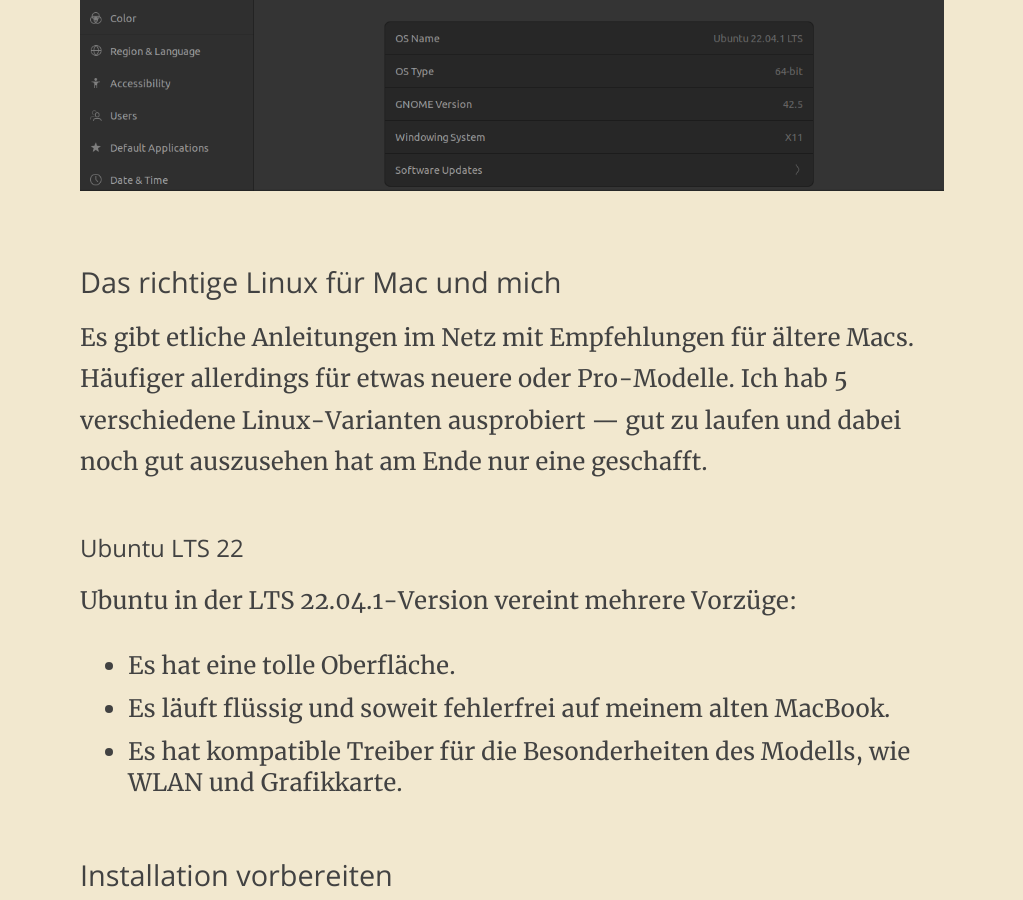
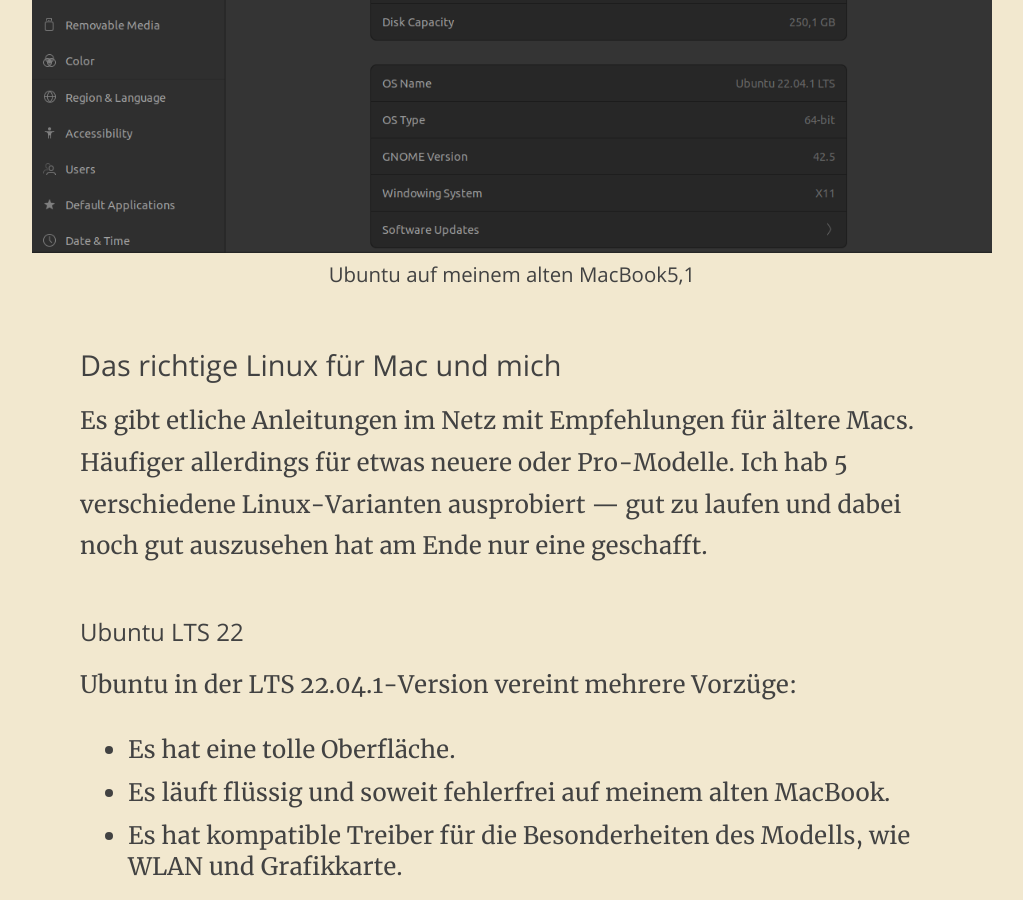
Before and after one commit to marc2o/marc2o.github.io, a Jekyll site: the page built from _posts/2022-12-13-Aus-alt-mach-neu-MacBook-Aluminium-Unibody-2008-Ubuntu.md, in a window 1280 px wide and 900 px high, scrolled down 1623 px. Shown: the whole window, without its empty margins (128-1151 px from the left). Built offline with Jekyll 4.4.1, drawn with Linux system fonts in a browser that asks for light colours.

Commit message:
Update 2022-12-13-Aus-alt-mach-neu-MacBook-Aluminium-Unibody-2008-Ubuntu.md

```diff
--- a/_posts/2022-12-13-Aus-alt-mach-neu-MacBook-Aluminium-Unibody-2008-Ubuntu.md
+++ b/_posts/2022-12-13-Aus-alt-mach-neu-MacBook-Aluminium-Unibody-2008-Ubuntu.md
@@ -18,7 +18,10 @@
 
 Jetzt habe ich den Versuch gewagt, meinem alten MacBook neues Leben einzuhauchen: mit Linux.
 
-![Ubuntu auf meinem alten MacBook5,1](/images/ubuntu-macbook-system-info.png)
+<figure>
+<img src="/images/ubuntu-macbook-system-info.png" alt="Ubuntu auf einem MacBook von 2008">
+<figcaption>Ubuntu auf meinem alten MacBook5,1</figcaption>
+</figure>
 
 
 
@@ -63,7 +66,11 @@
 
 Danach lässt sich der Grafikartentreiber im System unter _Zusätzliche Treiber_ aktivieren.
 
-![Treiber Installieren](/images/ubuntu-macbook-treiber-installieren.png)
+<figure>
+<img src="/images/ubuntu-macbook-treiber-installieren.png" alt="Treiber Installieren">
+<figcaption>Treiber Installieren</figcaption>
+</figure>
+
 Dummerweise lässt sich nun die Helligkeit nicht mehr über die dafür vorgesehenen Heller-/Dunkler-Tasten steuern.
 
 Die Tastensteuerung lässt sich aber über eine Anpassung der zugehörigen X11-Konfiguration wiederherstellen.
```
